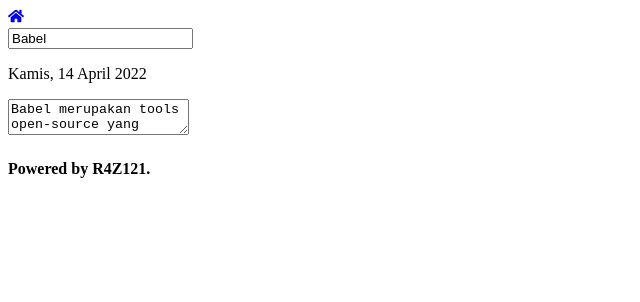
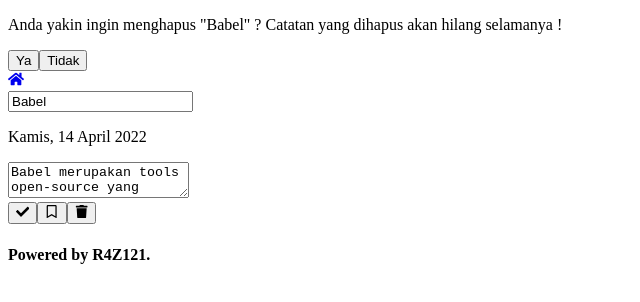
Before and after one commit to R4Z121/NoteZ, a React (Vite) app: page /detail/notes-1 in a window 1280 px wide. Shown: the top 302 px of the page, without its empty margins (0-640 px from the left). Built offline with nearby package versions, Linux system fonts and the light colour scheme; the HTML template or start-up script is replaced by a standard one.

Commit message:
finished new feature : Detail

```diff
--- a/src/components/body/AppForm.jsx
+++ b/src/components/body/AppForm.jsx
@@ -1,11 +1,19 @@
-export default function AppForm ({noteTitle, titleChangeHandler, noteBody, bodyChangeHandler, noteDate}) {
+import { FaCheck, FaRegBookmark, FaBookmark, FaTrash } from "react-icons/fa";
+import { showFormattedDate } from "../../utils/data";
+
+export default function AppForm ({noteInfo, titleChangeHandler, bodyChangeHandler, editNoteHandler, toggleArchiveHandler, deleteModal, updateStatus}) {
   return (
     <form className="flex flex-col p-2 gap-4">
       <div className="flex flex-col gap-2">
-        <input type="text" id="noteTitle" className="p-2 text-base outline-none bg-transparent border-b-2 border-black font-bold" value={noteTitle} onChange={titleChangeHandler} placeholder="Note Title" />
-        <p className="text-sm pl-2">{noteDate}</p>
+        <input type="text" id="noteTitle" className="p-2 text-base sm:text-xl md:text-2xl lg:text-3xl outline-none bg-transparent border-b-2 border-black font-bold" value={noteInfo.title} onChange={titleChangeHandler} placeholder="Note Title" />
+        <p className="text-sm md:text-base pl-2">{showFormattedDate(noteInfo.createdAt)}</p>
       </div>
-      <textarea id="noteBody" className="bg-white border-none outline-none p-2 text-sm resize-none h-96" value={noteBody} onChange={bodyChangeHandler} placeholder="Note Body"></textarea>
+      <textarea id="noteBody" className="bg-white border-none outline-none p-2 text-sm sm:text-base md:text-lg lg:text-xl resize-none h-72" value={noteInfo.body} onChange={bodyChangeHandler} placeholder="Note Body"></textarea>
+      <div className="flex bg-app-blue w-full max-w-xl self-center gap-8 justify-center rounded text-xl sm:text-2xl md:text-3xl p-4 mt-16 md:mt-10">
+        <button type="button" title="simpan" className={updateStatus ? "text-green-400" : "text-zinc-500"} onClick={editNoteHandler}><FaCheck /></button>
+        <button type="button" title="arsip" className="text-black" onClick={toggleArchiveHandler}>{noteInfo.archived ? (<FaBookmark />) : (<FaRegBookmark />)}</button>
+        <button type="button" title="hapus" className="text-red-800" onClick={deleteModal}><FaTrash /></button>
+      </div>
     </form>
   )
 }
--- a/src/components/header/PageHeader.jsx
+++ b/src/components/header/PageHeader.jsx
@@ -1,11 +1,10 @@
 import { Link } from "react-router-dom";
-import { FaHome, FaCheck } from "react-icons/fa";
+import { FaHome} from "react-icons/fa";
 
-export default function PageHeader({archiveStatus, archiveHandler, deleteHandler, saveHandler}) {
+export default function PageHeader() {
   return (
-    <div className="w-full p-3 text-white bg-app-blue flex gap-3 items-center text-3xl" id="page-header">
-      <Link to='/'><FaHome  /></Link>
-      {/* <button><FaCheck /></button> */}
+    <div className="w-full p-3 text-white bg-app-blue flex gap-3 items-center text-3xl sm:text-4xl" id="page-header">
+      <Link to='/' title="kembali"><FaHome  /></Link>
     </div>
   )
 }
--- a/src/pages/Detail.jsx
+++ b/src/pages/Detail.jsx
@@ -1,40 +1,101 @@
 import PageHeader from "../components/header/PageHeader";
 import AppForm from "../components/body/AppForm";
+import BlockerModal from "../components/modal/BlockerModal";
+import ConfirmModal from "../components/modal/confirm-modal/ConfirmModal";
+import { TfiFaceSad } from "react-icons/tfi";
 import { useEffect, useState } from "react";
-import { getNote, showFormattedDate } from "../utils/data";
+import { getNote, editNote, archiveNote, unarchiveNote, deleteNote } from "../utils/data";
 import { useNavigate, useParams } from "react-router-dom";
 
 export default function Detail () {
   const {noteId} = useParams();
   const navigate = useNavigate();
 
-  const [noteInfo, setNoteInfo] = useState({});
-  const [noteTitle, setNoteTitle] = useState("");
-  const [noteBody, setNoteBody] = useState("");
+  const [noteInfo, setNoteInfo] = useState(getNote(noteId));
+  const [updatedTitle, setUpdatedTitle] = useState("");
+  const [showModal, setShowModal] = useState(false);
+  const [updateStatus, setUpdateStatus] = useState(true);
 
   useEffect(() => {
-    const result = getNote(noteId);
-    if(result) {
-      setNoteInfo(result);
-      setNoteTitle(result.title);
-      setNoteBody(result.body);
-    } else {
-      navigate('/not-found');
+    if(noteInfo) {
+      setUpdatedTitle(noteInfo.title);
     }
-  },[]);
+  },[])
 
   const onTitleChange = e => {
-    setNoteTitle(e.target.value);
+    setNoteInfo({...noteInfo, title: e.target.value});
+    setUpdateStatus(false);
   }
 
   const onBodyChange = e => {
-    setNoteBody(e.target.value);
+    setNoteInfo({...noteInfo, body: e.target.value});
+    setUpdateStatus(false);
+  }
+
+  //Update note handler
+  const editNoteDetail = () => {
+    if(noteInfo.title === "") {
+      setNoteInfo({...noteInfo, title: "Untitled"})
+      editNote(noteId,"Untitled",noteInfo.body);
+      setUpdatedTitle("Untitled");
+    } else {
+      editNote(noteId,noteInfo.title,noteInfo.body);
+      setUpdatedTitle(noteInfo.title);
+    }
+    setUpdateStatus(true);
+  }
+
+  //Toggle archive note handler
+  const toggleArchive = () => {
+    if(noteInfo.archived) {
+      unarchiveNote(noteId);
+      setNoteInfo({...noteInfo, archived: false});
+    } else {
+      archiveNote(noteId);
+      setNoteInfo({...noteInfo, archived: true});
+    }
+  }
+
+  //show modal delete
+  const toggleDeleteModal = () => {
+    setShowModal(!showModal);
+  }
+
+  //Delete note handler
+  const deleteCurrentNote = () => {
+    deleteNote(noteId);
+    navigate("/");
   }
 
   return (
-    <div className="flex flex-col" id="detail">
+    <div className="flex flex-col relative" id="detail">
+      <BlockerModal show={showModal} />
+      <ConfirmModal
+        show={showModal}
+        confirmHandler={deleteCurrentNote}
+        confirmationMessage={`Anda yakin ingin menghapus "${updatedTitle}" ? Catatan yang dihapus akan hilang selamanya !`}
+        closeModalHandler={toggleDeleteModal}
+      />
       <PageHeader />
-      <AppForm noteTitle={noteTitle} titleChangeHandler={onTitleChange} noteBody={noteBody} bodyChangeHandler={onBodyChange} noteDate={showFormattedDate(noteInfo.createdAt)} />
+      {noteInfo ? (
+        <AppForm
+          noteInfo = {noteInfo}
+          titleChangeHandler={onTitleChange}
+          bodyChangeHandler={onBodyChange}
+          editNoteHandler={editNoteDetail}
+          toggleArchiveHandler={toggleArchive}
+          deleteModal={toggleDeleteModal}
+          updateStatus={updateStatus}
+        />
+      )
+      :
+      (
+        <div className="flex flex-col gap-4 items-center p-5 mt-16">
+          <TfiFaceSad className="text-5xl" />
+          <p>Catatan Tidak Ditemukan !</p>
+        </div>
+      )}
+
     </div>
   )
 }
--- a/src/utils/data.js
+++ b/src/utils/data.js
@@ -91,14 +91,14 @@
   });
 }
 
-function editNote({ id, title, body }) {
-  const noteToEdit = notes.find((note) => note.id === id);
-  noteToEdit.title = title;
-  noteToEdit.body = body;
-
+function editNote(id, title, body) {
   notes = notes.map((note) => {
     if (note.id === id) {
-      return note;
+      return {
+        ...note,
+        title,
+        body
+      };
     }
     return note;
   });
```
